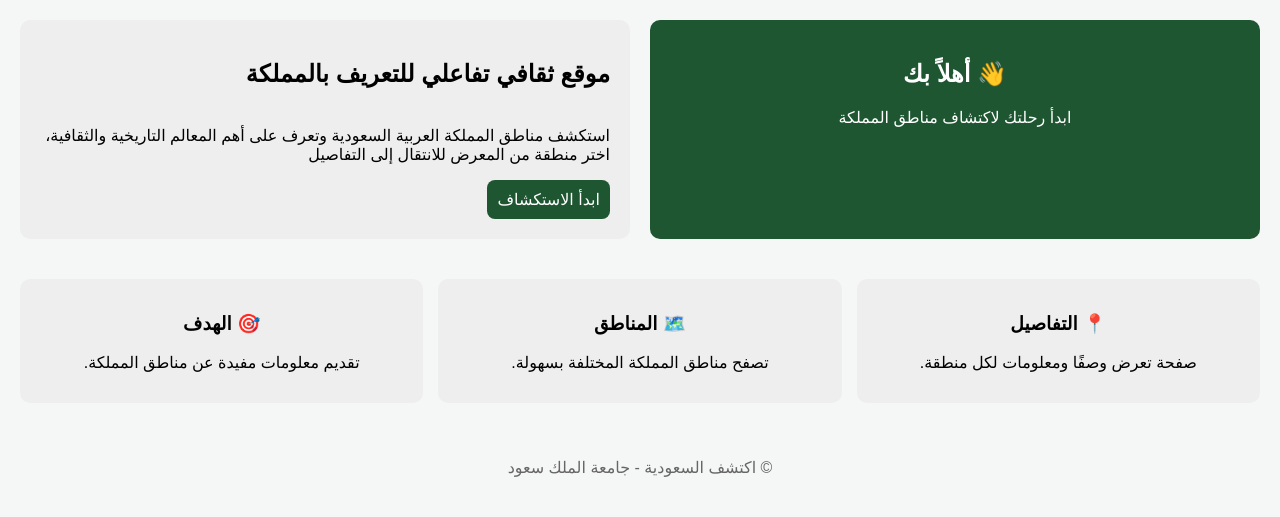
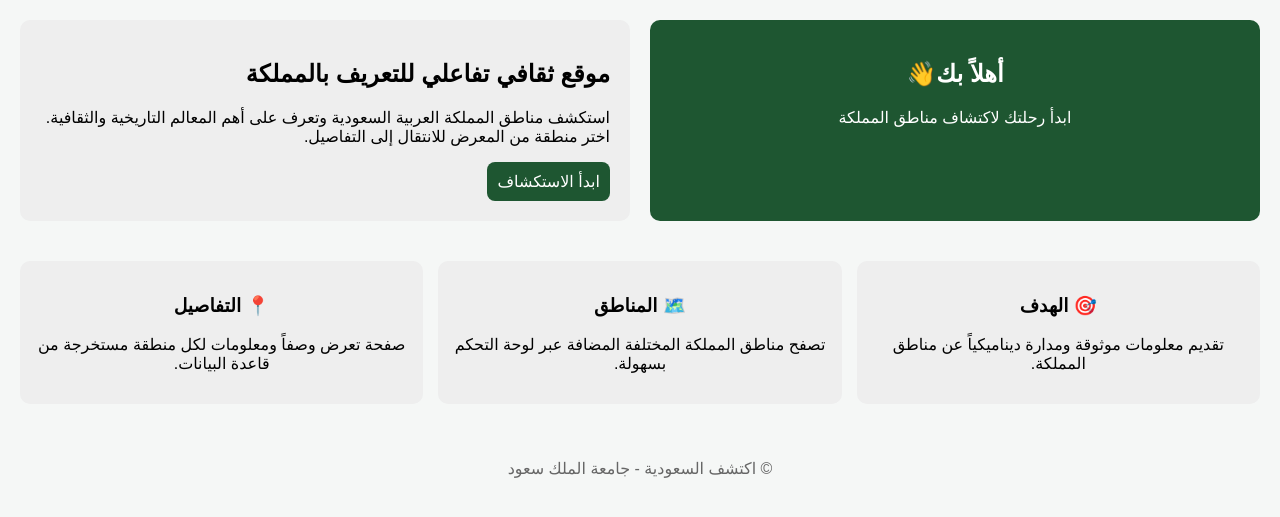
Before and after one commit to sarahalrowaily/saudi-website-project, a PHP site: page / in a window 1280 px wide. Shown: the part 67-584 px from the top of the page. Run offline with PHP 8.4, Linux system fonts and the light colour scheme.

Commit message:
Update and rename index.html to index.php

```diff
--- a/index.html
+++ b/index.php
@@ -1,23 +1,27 @@
+<?php
+if (session_status() === PHP_SESSION_NONE) {
+    session_start();
+}
+include("config.php");
+?>
 <!DOCTYPE html>
-<html lang="ar">
+<html lang="ar" dir="rtl">
 <head>
     <meta charset="UTF-8">
-    <title>اكتشف السعودية</title>
+    <title>اكتشف السعودية | الرئيسية</title>
     <link rel="stylesheet" href="css/style.css">
 </head>
 
 <body>
 
 <header>
-    <h1>اكتشف السعودية</h1>
-
+    <div class="logo">اكتشف السعودية</div>
     <nav>
-       <a href="index.html">الرئيسية</a>
+        <a href="index.php">الرئيسية</a>
         <a href="regions.php">معرض المناطق</a>
         <a href="login.php">دخول المشرف</a>
         <button class="mode-btn" onclick="toggleMode()">الوضع الليلي</button>
     </nav>
-
 </header>
 
 <main>
@@ -25,33 +29,32 @@
         <div class="hero-text">
             <h2>موقع ثقافي تفاعلي للتعريف بالمملكة</h2>
             <p>
-               <br>استكشف مناطق المملكة العربية السعودية وتعرف على أهم
-            المعالم التاريخية والثقافية، اختر منطقة من المعرض للانتقال إلى التفاصيل
+               استكشف مناطق المملكة العربية السعودية وتعرف على أهم
+               المعالم التاريخية والثقافية. اختر منطقة من المعرض للانتقال إلى التفاصيل.
             </p>
-
             <a href="regions.php" class="explore-btn">ابدأ الاستكشاف</a>
         </div>
 
         <div class="hero-box">
-            <h2>👋 أهلاً بك</h2>
+            <h2> أهلاً بك👋</h2>
             <p>ابدأ رحلتك لاكتشاف مناطق المملكة</p>
         </div>
     </section>
 
     <section class="info-cards">
         <div class="info-card">
-            <h3>📍 التفاصيل</h3>
-            <p>صفحة تعرض وصفًا ومعلومات لكل منطقة.</p>
+            <h3>🎯 الهدف</h3>
+            <p>تقديم معلومات موثوقة ومدارة ديناميكياً عن مناطق المملكة.</p>
         </div>
 
         <div class="info-card">
             <h3>🗺️ المناطق</h3>
-            <p>تصفح مناطق المملكة المختلفة بسهولة.</p>
+            <p>تصفح مناطق المملكة المختلفة المضافة عبر لوحة التحكم بسهولة.</p>
         </div>
 
         <div class="info-card">
-            <h3>🎯 الهدف</h3>
-            <p>تقديم معلومات مفيدة عن مناطق المملكة.</p>
+            <h3>📍 التفاصيل</h3>
+            <p>صفحة تعرض وصفاً ومعلومات لكل منطقة مستخرجة من قاعدة البيانات.</p>
         </div>
     </section>
 </main>
```
